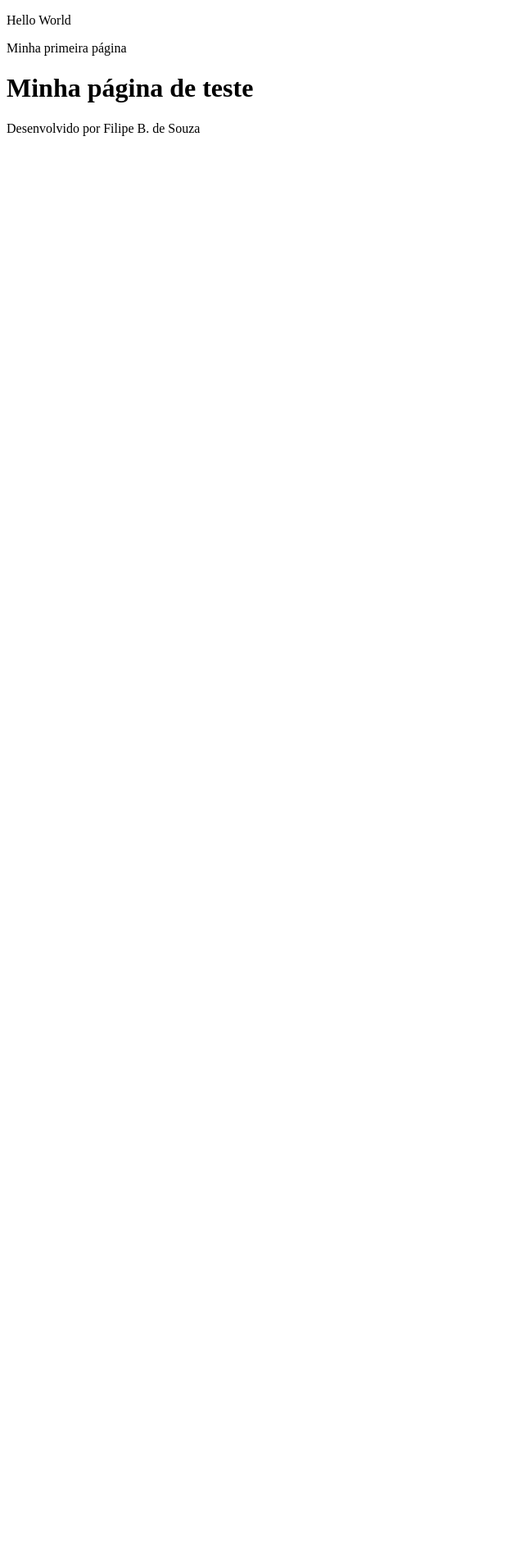
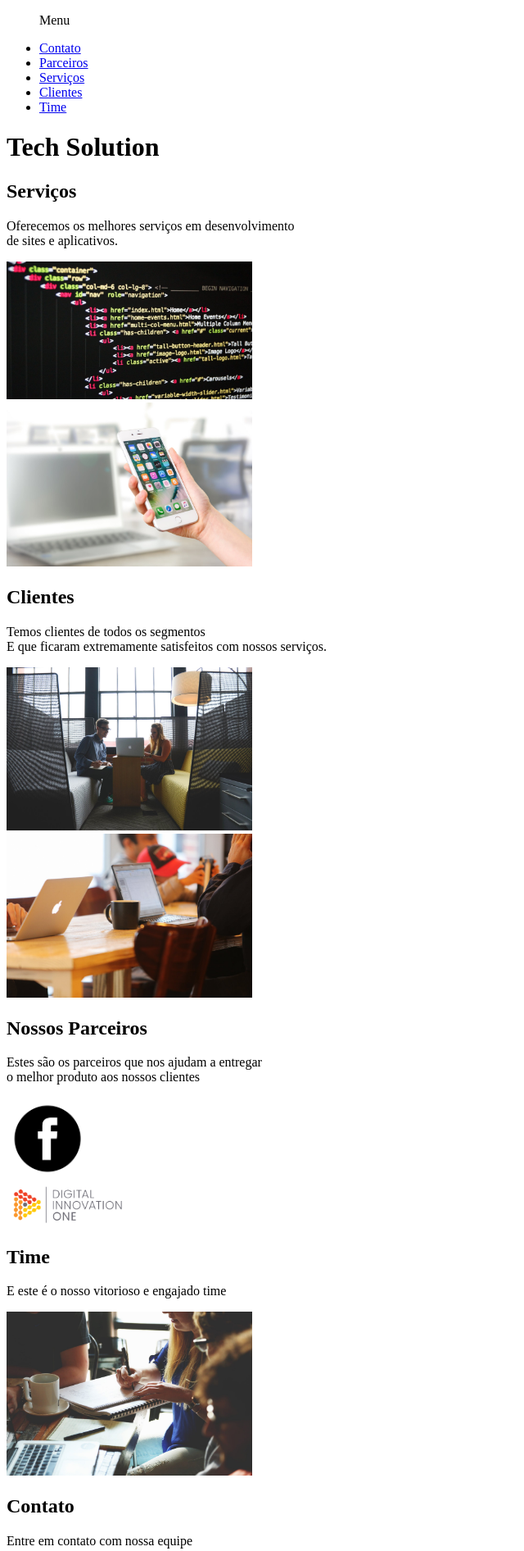
Before and after one commit to filipesouzadev/digitalinnovation, a plain HTML site: page index.html in a window 1280 px wide. Shown: the top 1892 px of the page at 82% size, without its empty margins (0-640 px from the left). Before the commit the page ends 800 px from the top, so only its background shows below. Drawn offline with Linux system fonts and the light colour scheme.

Commit message:
atualização dos estudos de HTML

```diff
--- a/index.html
+++ b/index.html
@@ -3,17 +3,103 @@
 
     <head> <!--Cabeçalho da página, nome que irá aparecer-->
       <meta charset="utf-8"> <!--Tipo de dados padrão -->
-      <title> Digital Inovation</title> <!-- Título da página -->
+      <title>Filipe Tech Solution</title> <!-- Título da página -->
     </head>
 
   <body> <!-- Conteúdo da pagina-->
+    <nav> <!--Container de navegação No caso Menu-->
+      <ul> <!--Lista não ordenada-->
+        <p> Menu </p>
+        <li><a href="#contato">Contato</a></li> <!--Itens da Lista-->
+        <li><a href="#parceiros">Parceiros</a></li>
+        <li><a href="#servicos"> Serviços</a></li> <!--tag a + href referenciam um link para seção ou imagem ou página-->
+        <li><a href="#clientes"> Clientes</a></li> <!-- tecnicamente utiliza o hyperlink-->
+        <li><a href="#time">Time</a></li> <!-- hashtag informa que o que vier depois será um id-->
+      </ul>
+    </nav>
 
-    <p>Hello World</p> <!-- Tag p Parágrafo-->
-    <p>Minha primeira página</p>
+    <!-- Tag p Parágrafo-->
+    <p></p>
 
     <header> <!--Cabeçalho dentro da tag body ps: talvez seja dispensável-->
-      <h1>Minha página de teste</h1> <!--h1 define a hierarquia de títulos-->
+      <h1>Tech Solution</h1> <!--h1 define a hierarquia de títulos-->
     </header>
+
+    <section id="servicos"> <!--Elemento Section define uma seção com id -->
+        <h2>Serviços</h2>
+
+        <p>
+          Oferecemos os melhores serviços em desenvolvimento <br>
+          de sites e aplicativos.
+        </p>
+
+        <div>
+            <img src="./img/site.jpg" width="300px"> <!--Tag img + src para inserir imagens-->
+        </div>
+
+
+        <div> <!--Tag utilizada para dividir os espaços-->
+            <img src="./img/app.jpg" width="300px">
+        </div>
+
+
+    </section>
+
+    <section id="clientes">
+
+        <h2>Clientes</h2>
+        <p>Temos clientes de todos os segmentos <br>
+        E que ficaram extremamente satisfeitos com nossos serviços.
+        </p>
+        <div>
+          <img src="./img/clientes.jpg" width="300px">
+        </div>
+        <div>
+          <img src="./img/cliente2.jpg" width="300px">
+        </div>
+
+    </section>
+
+    <section id="parceiros">
+      <h2>Nossos Parceiros</h2>
+      <p>Estes são os parceiros que nos ajudam a entregar <br>
+        o melhor produto aos nossos clientes</p>
+      <div>
+        <a href="https://www.facebook.com" target="_blank"> <!--Utilizar o target + _blank para o link abrir em outra aba-->
+        <img src="img/facebook.png"width="100px">
+        </a>
+      </div>
+      <div>
+        <a href="https://digitalinnovation.one/" target="_blank">
+        <img src="./img/digitalinnovation.png"width="150px">
+        </a>
+      </div>
+
+    </section>
+
+    <section id="time">
+      <h2>Time</h2>
+      <p>E este é o nosso vitorioso e engajado time</p>
+      <img src="./img/time.jpg" width="300px">
+
+
+    </section>
+
+    <section id="contato">
+      <h2>Contato</h2>
+      <p>Entre em contato com nossa equipe </p>
+      <div>
+        <img src="./img/email.png"width="30px">
+      </div>
+      <p><a href="mailto:filipe@contato.com.br">filipe@contato.com.br</a></p> <!--utilizar mailto no href para linkar o email desejado-->
+      <div>
+          <img src="./img/telefone.png"width="30px">
+      </div>
+      <p><a href="tel:1155555555" >Fone: (11) 5555-5555</a></p> <!--Utilizar o tel: dentro de href para referenciar o telefone-->
+
+
+    </section>
+
 
 
 
```
Also changed, not shown: img/app.jpg (added), img/cliente2.jpg (added), img/clientes.jpg (added), img/digitalinnovation.png (added), img/email.png (added), img/facebook.png (added), img/site.jpg (added), img/telefone.png (added), img/time.jpg (added).
